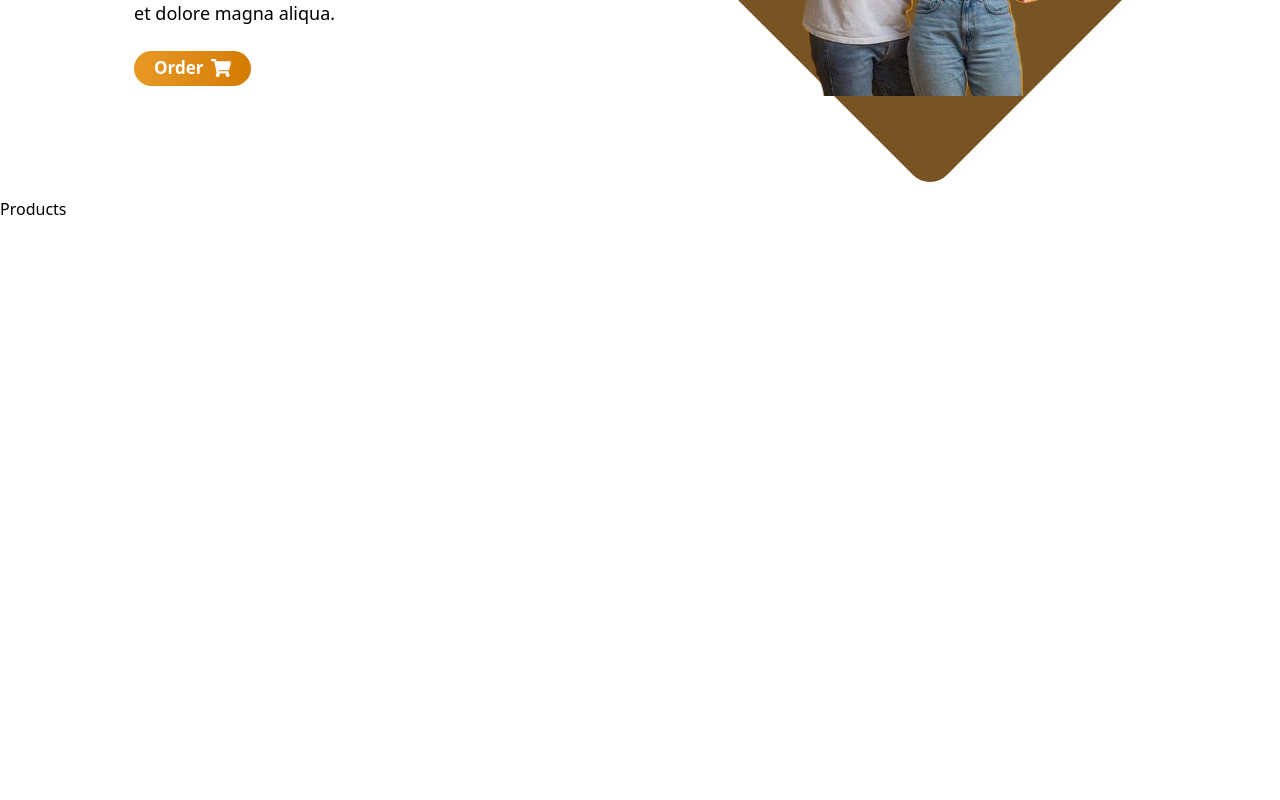
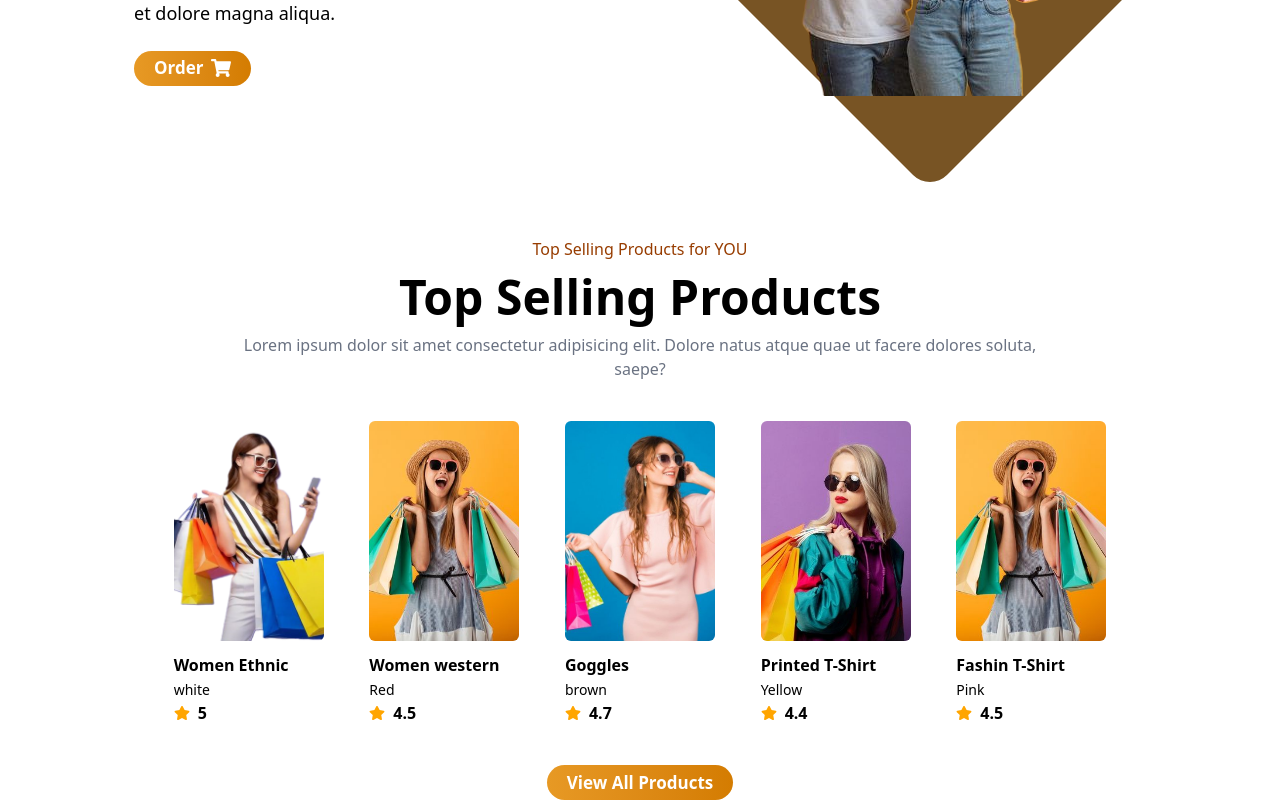
Before and after one commit to saba-ramezani/Clothing-Store, a React (Vite) app: page / in a window 1280 px wide. Shown: the part 448-1248 px from the top of the page. Before the commit the page ends 800 px from the top, so only its background shows below. Built offline with nearby package versions, Linux system fonts and the light colour scheme.

Commit message:
updated products section

```diff
--- a/src/components/Products/Products.jsx
+++ b/src/components/Products/Products.jsx
@@ -1,8 +1,44 @@
-import React from 'react'
+import { ProductsData } from '../data'
+import { FaStar } from "react-icons/fa";
+
 
 const Products = () => {
   return (
-    <div>Products</div>
+    <div className='flex flex-col mx-[10%] w-[80%]'>
+      <div className='flex justify-center items-center flex-col my-10'>
+        <h6 className='text-md text-amber-800 font-medium'>Top Selling Products for YOU</h6>
+        <h1 className='font-bold text-5xl leading-18'>Top Selling Products</h1>
+        <p className='max-w-[800px] text-center text-gray-500'>Lorem ipsum dolor sit amet consectetur adipisicing elit. Dolore natus atque quae ut facere dolores soluta, saepe?</p>
+      </div>
+      <div className='flex flex-row justify-evenly items-center'>
+        {ProductsData.map((product) => (
+          <ProductCard product={product} key={product.id} />
+        )) }
+      </div>
+      <div className='flex justify-center mt-10'>
+        <button className='flex cursor-pointer w-fit justify-center items-center bg-gradient-to-r from-[#e79924] to-[#d47c01] h-[35px] px-5 rounded-[20px] gap-2'>
+          <span className='text-white font-semibold text-[17px]'>View All Products</span>
+        </button>
+      </div>
+
+    </div>
+  )
+}
+
+
+const ProductCard = ({product}) => {
+  return(
+    <div className='space-y-3'>
+      <img className='h-[220px] w-[150px] object-cover rounded-md' src={product.img} alt="" />
+      <div className=''>
+        <h6 className='font-bold text-md'>{product.title}</h6>
+        <span className='text-sm'>{product.color}</span>
+        <div className='flex items-center gap-2 font-semibold'>
+          <FaStar color='orange' />
+          {product.rating}
+        </div>
+      </div>
+    </div>
   )
 }
 
```
